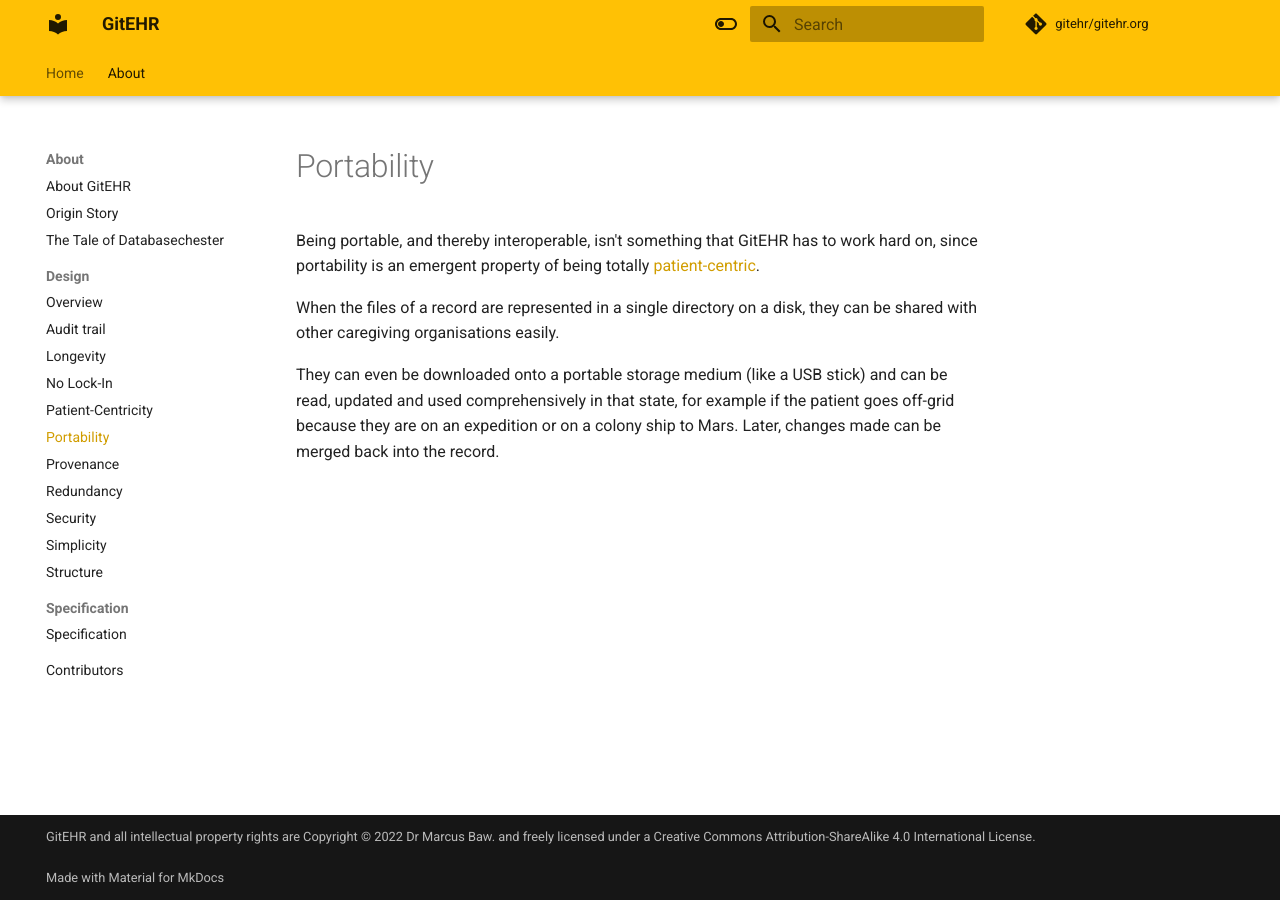
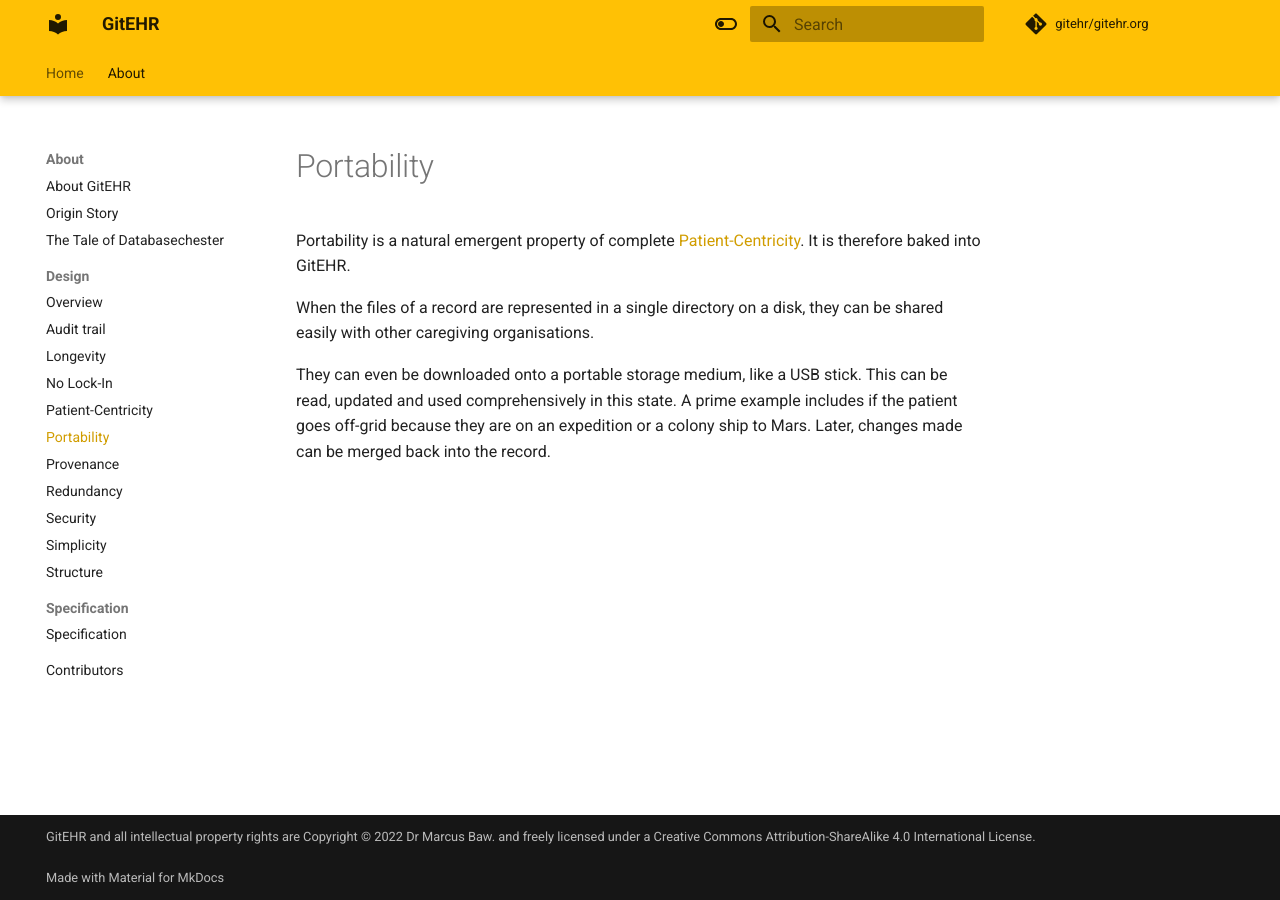
Before and after one commit to gitehr/gitehr.org, an MkDocs documentation site: the page built from docs/about/design/portability.md, in a window 1280 px wide. Built offline with MkDocs 1.6.1 and Material for MkDocs 9.7.7, drawn with Linux system fonts in a browser that asks for light colours; comment, search, counter and statistics services are not loaded.

Commit message:
portability edits
Signed-off-by: anchit-chandran <anchit97123@gmail.com>

```diff
--- a/docs/about/design/portability.md
+++ b/docs/about/design/portability.md
@@ -1,7 +1,7 @@
 # Portability
 
-Being portable, and thereby interoperable, isn't something that GitEHR has to work hard on, since portability is an emergent property of being totally [patient-centric](patient-centric.md).
+Portability is a natural emergent property of complete [Patient-Centricity](patient-centricity.md). It is therefore baked into GitEHR.
 
-When the files of a record are represented in a single directory on a disk, they can be shared with other caregiving organisations easily.
+When the files of a record are represented in a single directory on a disk, they can be shared easily with other caregiving organisations.
 
-They can even be downloaded onto a portable storage medium (like a USB stick) and can be read, updated and used comprehensively in that state, for example if the patient goes off-grid because they are on an expedition or on a colony ship to Mars. Later, changes made can be merged back into the record.
+They can even be downloaded onto a portable storage medium, like a USB stick. This can be read, updated and used comprehensively in this state. A prime example includes if the patient goes off-grid because they are on an expedition or a colony ship to Mars. Later, changes made can be merged back into the record.
```
